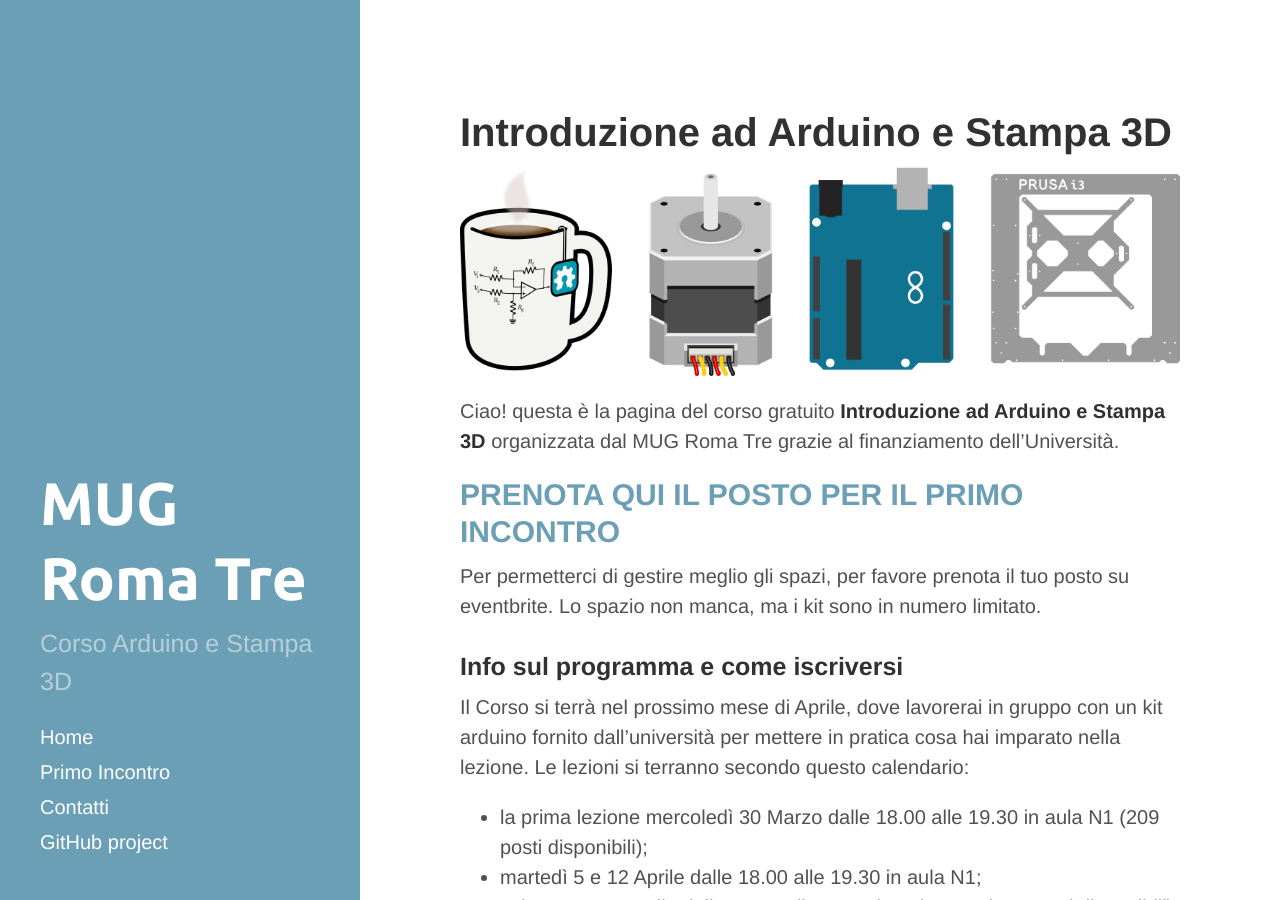
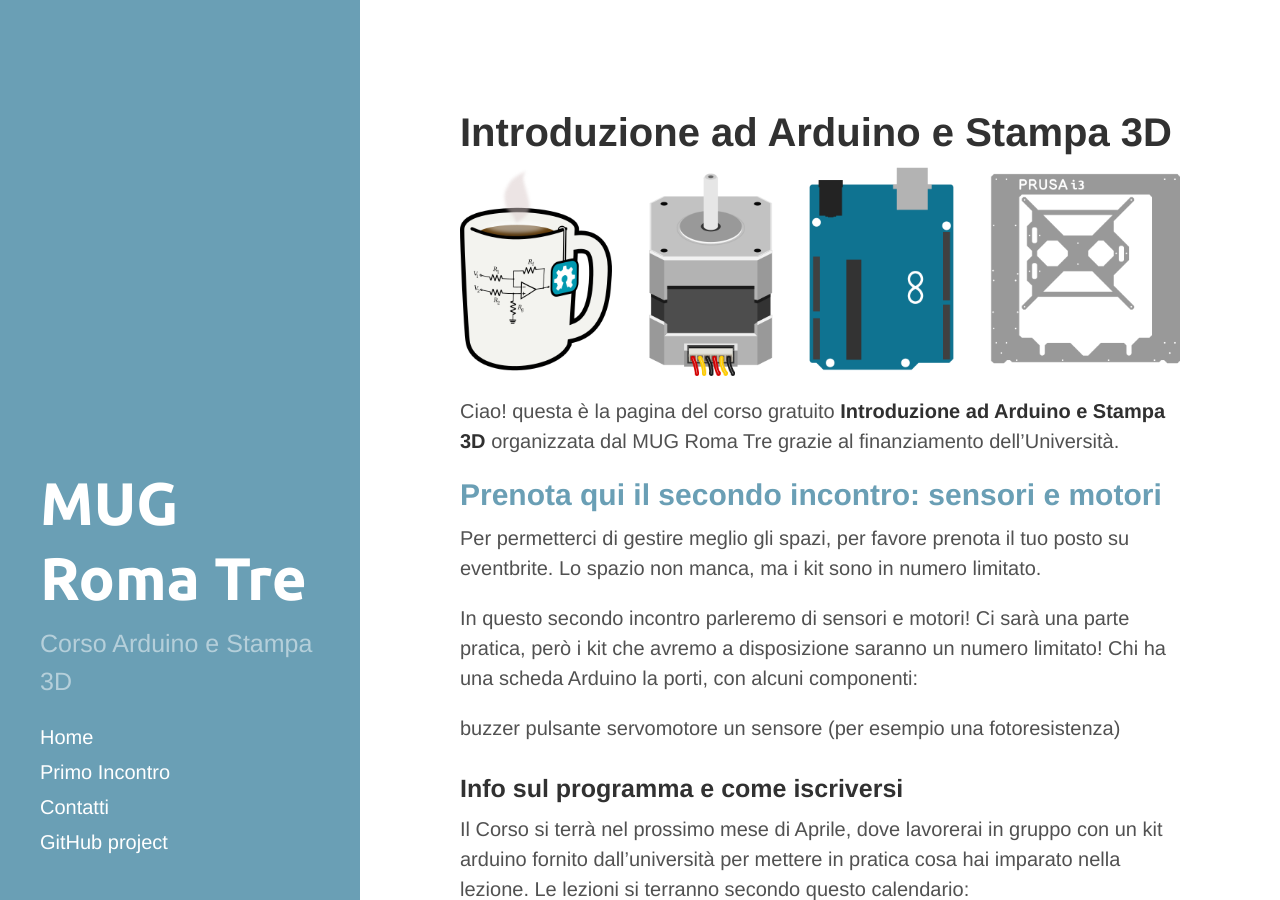
Before and after one commit to mugroma3/corso-arduino, a Jekyll site: the page built from index.md, in a window 1280 px wide and 900 px high. Built offline with Jekyll 4.4.1, drawn with Linux system fonts in a browser that asks for light colours.

Commit message:
secondo incontro

```diff
--- a/index.md
+++ b/index.md
@@ -1,23 +1,32 @@
 ---
 layout: default
 title: Home
+published: true
 ---
+
 
 # Introduzione ad Arduino e Stampa 3D
 ![mug_arduino_stampa3d](images/header_introduzione.png "Mug StepperMotor Arduino Stampa3D")
 
 Ciao! questa è la pagina del corso gratuito **Introduzione ad Arduino e Stampa 3D** organizzata dal MUG Roma Tre grazie al finanziamento dell'Università.
 
-## [PRENOTA QUI IL POSTO PER IL PRIMO INCONTRO](https://www.eventbrite.it/e/biglietti-introduzione-ad-arduino-e-alla-stampa-3d-prima-lezione-22663331635)
+## [Prenota qui il secondo incontro: sensori e motori](https://www.eventbrite.it/e/biglietti-introduzione-ad-arduino-e-alla-stampa-3d-seconda-lezione-23271893861)
 
 Per permetterci di gestire meglio gli spazi, per favore prenota il tuo posto su eventbrite. Lo spazio non manca, ma i kit sono in numero limitato.
+
+In questo secondo incontro parleremo di sensori e motori! Ci sarà una parte pratica, però i kit che avremo a disposizione saranno un numero limitato! Chi ha una scheda Arduino la porti, con alcuni componenti:
+
+buzzer
+pulsante
+servomotore
+un sensore (per esempio una fotoresistenza)
+
 
 ### Info sul programma e come iscriversi
 
 Il Corso si terrà nel prossimo mese di Aprile, dove lavorerai in gruppo con un kit arduino fornito dall'università per mettere in pratica cosa hai imparato nella lezione.
 Le lezioni si terranno secondo questo calendario:
 
-* la prima lezione mercoledì 30 Marzo dalle 18.00 alle 19.30 in aula N1 (209 posti disponibili);
 * martedì 5 e 12 Aprile dalle 18.00 alle 19.30 in aula N1;
 * sabato 9 e 16 Aprile dalle 10.00 alle 11.30 in aula DS1 (150 posti disponibili).
 
```
